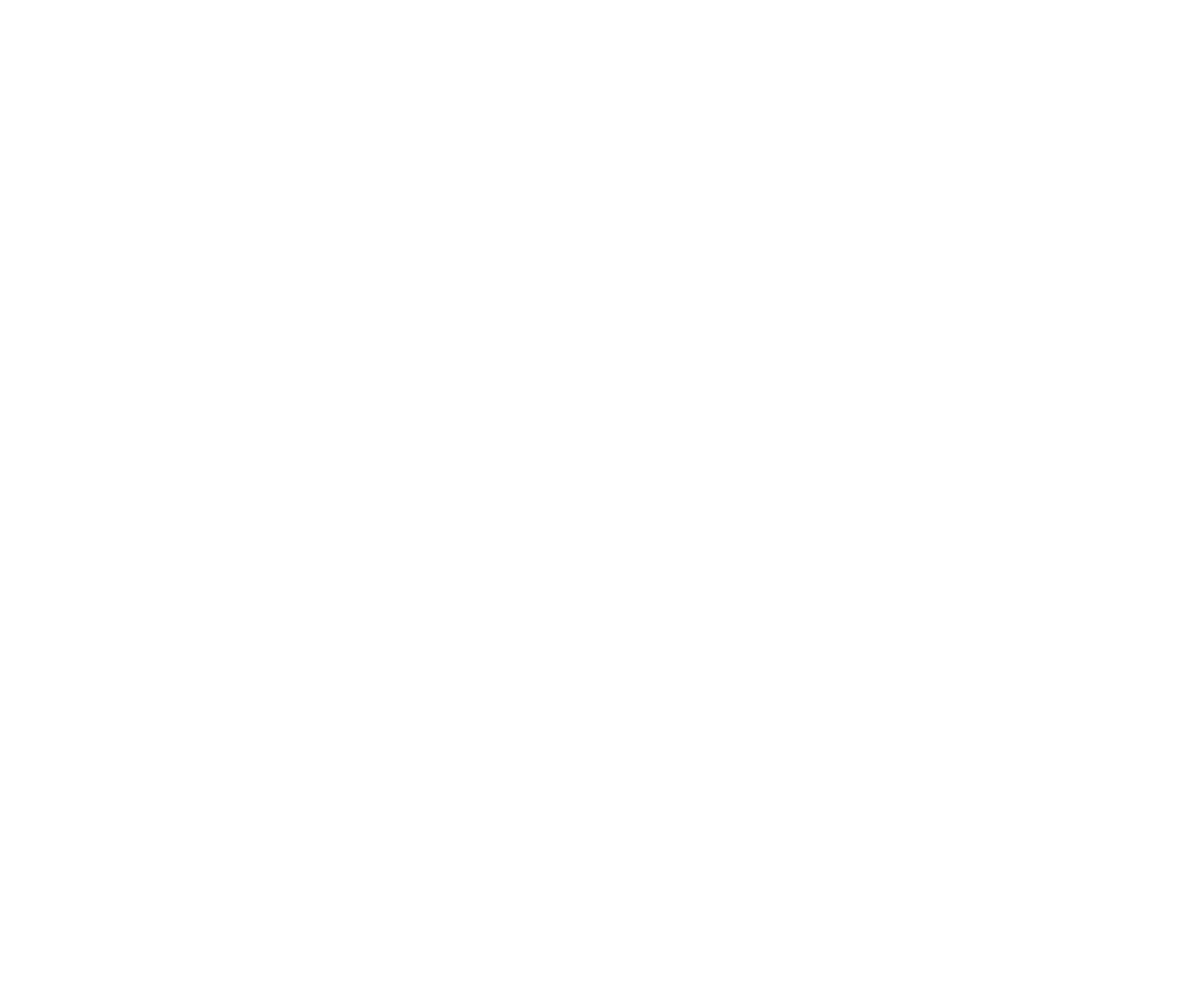
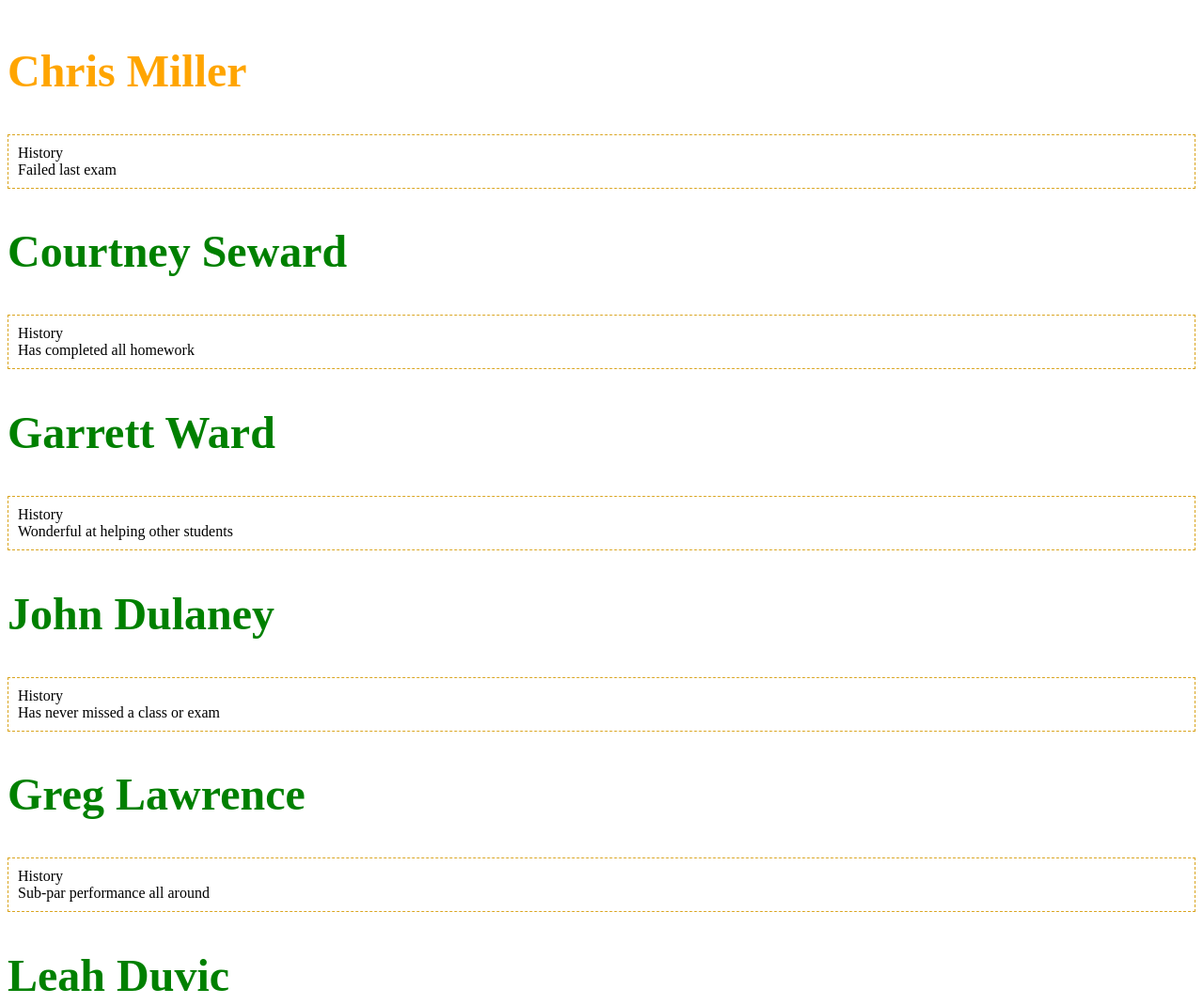
Before and after one commit to AliAbdulle/pr-createStudentComponent-, a plain HTML site: page index.html in a window 1280 px wide. Shown: the top 1069 px of the page at 94% size. Before the commit the page ends 800 px from the top, so only its background shows below. Drawn offline with Linux system fonts and the light colour scheme.

Commit message:
Added new elements to main.js

```diff
--- a/index.html
+++ b/index.html
@@ -8,7 +8,11 @@
     <link rel="stylesheet" href="src/styles/main.css">
 </head>
 <body>
-        <article id="container"></article>
+        <article id="container">
+        <div class="student">
+
+        </div>
+    </article>
 
         <script src="src/scripts/students.js"></script>
         <script src="src/scripts/main.js"></script>
--- a/src/scripts/main.js
+++ b/src/scripts/main.js
@@ -1,22 +1,43 @@
+//
+const h1 =(...props) => {
+  return `<h1 class="${props[1]}">${props[0]}</h1>`
+}
+const section =(...props) => {
+  return `<section class="bordered dashed ${props[1]}">${props[0]}</h1>`
+}
+const aside =(...props) => {
+  return `<aside class="${props[1]}">${props[0]}</h1>`
+}
+
 //Refactored the above code so that we have a function that can be called as many times as needed.
-const studentComponent = (name, subject,info) => {
+const passingStudent = (...props) => {
   return `
       <div class="student">
-          ${h1(name[0], "xx-large passing")}
-          ${section(subject[1], "bordered dashed section--padded")}
-          ${aside(info[2], "pushRight")}
+          ${h1(props[0], "xx-large passing")}
+          ${section(props[1], "section--padded")}
+          ${aside(props[2], "pushRight")}
       </div>
   `
 }
-
+const failingStudent = (...props) => {
+  return `
+      <div class="student">
+          ${h1(props[0], "xx-large failing")}
+          ${section(props[1], "section--padded")}
+          ${aside(props[2], "pushRight")}
+      </div>
+  `
+}
   //Iterate the array of students, and apply the correct style to the h1 depending on the score of the student being below 60, or above it.
 
 for (const currentStudent of students) {
     let studentComponent = ""
     if (currentStudent.score >= 60) {
-        studentComponent = "passingStudent"
+        studentComponent = passingStudent(currentStudent.name, currentStudent.subject, currentStudent.info)
+        document.querySelector('#container').innerHTML +=studentComponent
     } else {
-        studentComponent = "failingStudent"
+        studentComponent = failingStudent(currentStudent.name, currentStudent.subject, currentStudent.info)
+        document.querySelector('#container').innerHTML +=studentComponent
     }
 }
 console.table(students)
```
